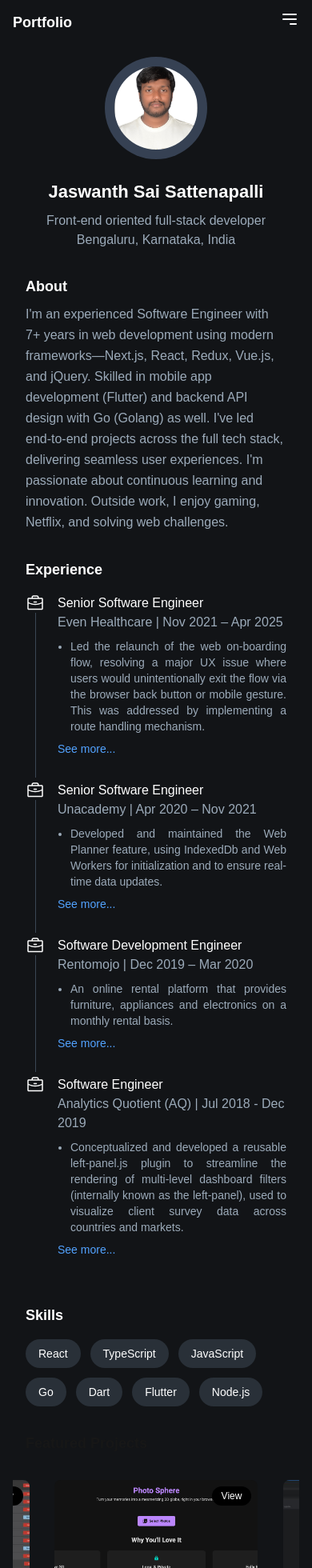
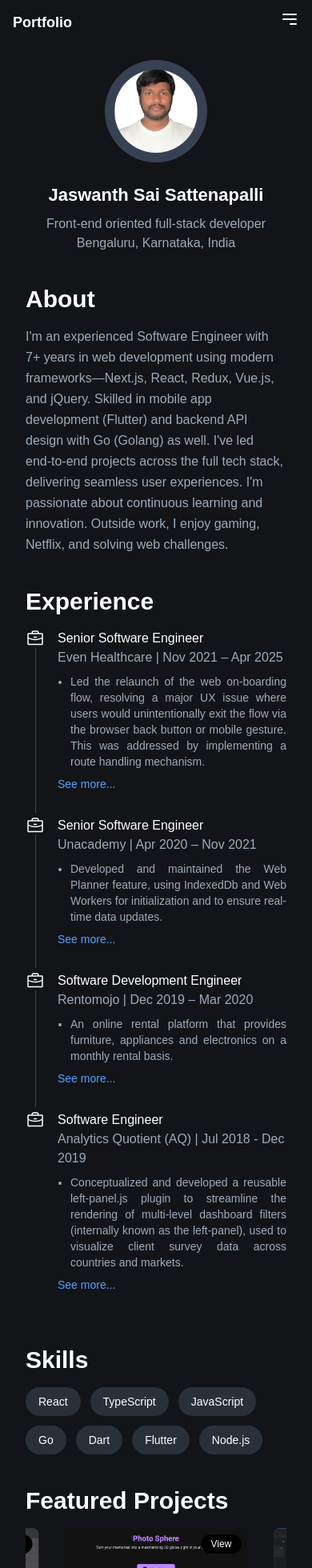
Before and after one commit to Jassu225/portfolio-v3, a Next.js app: page / in a window 390 px wide. Shown: the top 1960 px of the page at 80% size. Built offline with nearby package versions, Linux system fonts and the light colour scheme.

Commit message:
Enhance layout and styling across sections for improved responsiveness; update Contact section with links and remove form; add react-icons dependency.

```diff
--- a/ai/init.md
+++ b/ai/init.md
@@ -296,7 +296,7 @@ Log your analysis and decisions in `project-log.md`:
 - [x] **Entry Structure:**
   - `[TIMESTAMP] - <One-liner description of the change> (Task: #ID.SUB_ID)`
 - [x] **Details:**
-  - **Timestamp:** Use the ISO 8601 format (e.g., `YYYY-MM-DDTHH:MM:SSZ`).
+  - **Timestamp:** Use the **current, precise** ISO 8601 format (e.g., `YYYY-MM-DDTHH:MM:SSZ`). Do not round or approximate the time.
   - **Description:** Must be clear and concise for both human and AI understanding.
   - **Task ID:** Reference the relevant task or sub-task ID from `.taskmaster/tasks/tasks.json`. If not applicable, use `(Task: N/A)`.
 
--- a/package.json
+++ b/package.json
@@ -13,7 +13,8 @@
     "embla-carousel-react": "^8.6.0",
     "next": "15.3.4",
     "react": "^19.0.0",
-    "react-dom": "^19.0.0"
+    "react-dom": "^19.0.0",
+    "react-icons": "^5.5.0"
   },
   "devDependencies": {
     "@eslint/eslintrc": "^3",
--- a/src/app/page.tsx
+++ b/src/app/page.tsx
@@ -3,7 +3,7 @@ import About from '@/components/features/sections/About';
 import Skills from '@/components/features/sections/Skills';
 import Background from '@/components/features/sections/Background';
 import Projects from '@/components/features/sections/Projects';
-// import Contact from '@/components/features/sections/Contact';
+import Contact from '@/components/features/sections/Contact';
 
 export default function Home() {
   return (
@@ -13,7 +13,7 @@ export default function Home() {
       <Background />
       <Skills />
       <Projects />
-      {/* <Contact /> */}
+      <Contact />
       {/* Other sections will be added here */}
     </>
   );
--- a/src/components/features/sections/About.tsx
+++ b/src/components/features/sections/About.tsx
@@ -3,9 +3,9 @@ import { personalInfo } from '@/lib/data';
 
 const About = () => {
   return (
-    <section id="about" className="py-4 px-4 scroll-m-16">
+    <section id="about" className="py-5 px-4 scroll-m-16">
       <div className="container mx-auto">
-        <h2 className="text-lg lg:text-2xl font-bold text-white mb-2 lg:mb-4 font-space-grotesk">About</h2>
+        <h2 className="text-3xl font-bold text-white mb-4 lg:mb-8">About</h2>
         <p className="text-[#9CABBA] text-base lg:text-lg font-normal leading-relaxed lg:leading-loose font-space-grotesk">
           {personalInfo.about}
         </p>
--- a/src/components/features/sections/Background.tsx
+++ b/src/components/features/sections/Background.tsx
@@ -4,9 +4,9 @@ import ExperienceItem from '@/components/elements/ExperienceItem';
 
 const Background = () => {
   return (
-    <section id="experience" className="py-4 px-4 scroll-m-16">
+    <section id="experience" className="py-5 px-4 scroll-m-16">
       <div className="container mx-auto">
-        <h2 className="text-lg lg:text-2xl font-bold text-white mb-4 font-space-grotesk">Experience</h2>
+        <h2 className="text-3xl font-bold text-white mb-4 lg:mb-8">Experience</h2>
         <div className="flex flex-col gap-1">
           {experiences.map((experience, index) => (
             <ExperienceItem
--- a/src/components/features/sections/Contact.tsx
+++ b/src/components/features/sections/Contact.tsx
@@ -1,33 +1,34 @@
 import React from 'react';
+import { FaEnvelope, FaLinkedin } from 'react-icons/fa';
 
 const Contact = () => {
   return (
-    <section id="contact" className="py-4 px-4">
+    <section id="contact" className="py-5 px-4 scroll-m-16">
       <div className="container mx-auto">
-        <h2 className="text-lg font-bold text-white mb-4 font-space-grotesk">Contact</h2>
-        <form className="flex flex-col gap-4">
-          <input
-            type="text"
-            placeholder="Name"
-            className="p-2 rounded bg-[#1A1E23] text-white border border-[#3B4754] focus:outline-none focus:ring-2 focus:ring-blue-500"
-          />
-          <input
-            type="email"
-            placeholder="Email"
-            className="p-2 rounded bg-[#1A1E23] text-white border border-[#3B4754] focus:outline-none focus:ring-2 focus:ring-blue-500"
-          />
-          <textarea
-            placeholder="Message"
-            rows={4}
-            className="p-2 rounded bg-[#1A1E23] text-white border border-[#3B4754] focus:outline-none focus:ring-2 focus:ring-blue-500"
-          ></textarea>
-          <button
-            type="submit"
-            className="p-2 rounded bg-blue-600 text-white font-semibold hover:bg-blue-700 transition-colors"
+        <h2 className="text-3xl font-bold text-white mb-4 lg:mb-8">
+          Contact
+        </h2>
+        <p className="text-lg text-gray-300 max-w-2xl mb-4 lg:mb-8">
+          I&apos;m always open to discussing new projects, creative ideas, or opportunities. Feel free to reach out!
+        </p>
+        <div className="flex justify-start gap-4">
+          <a
+            href="mailto:jaswanthsaisattenapalli@gmail.com"
+            className="inline-flex items-center gap-2 px-6 py-3 rounded-full bg-gray-800 text-white font-semibold hover:bg-gray-700 transition-colors border border-gray-600"
           >
-            Send Message
-          </button>
-        </form>
+            <FaEnvelope />
+            Email
+          </a>
+          <a
+            href="https://www.linkedin.com/in/jaswanth-sai-sattenapalli-b74766128/"
+            target="_blank"
+            rel="noopener noreferrer"
+            className="inline-flex items-center gap-2 px-6 py-3 rounded-full bg-gray-800 text-white font-semibold hover:bg-gray-700 transition-colors border border-gray-600"
+          >
+            <FaLinkedin />
+            LinkedIn
+          </a>
+        </div>
       </div>
     </section>
   );
--- a/src/components/features/sections/Hero.tsx
+++ b/src/components/features/sections/Hero.tsx
@@ -4,7 +4,7 @@ import { personalInfo } from '@/lib/data';
 
 const Hero = () => {
   return (
-    <section id="hero" className="py-4 px-4 scroll-m-16">
+    <section id="hero" className="py-5 px-4 scroll-m-16">
       <div className="container mx-auto flex flex-col items-center gap-6 lg:gap-8">
         <div className="relative w-32 h-32 lg:w-40 lg:h-40 rounded-full p-3 sm:p-4 bg-gray-700">
           <div className="relative w-full h-full rounded-full overflow-hidden">
--- a/src/components/features/sections/Projects.tsx
+++ b/src/components/features/sections/Projects.tsx
@@ -10,13 +10,13 @@ const Projects = () => {
   const isDesktop = useMediaQuery('(min-width: 1024px)');
 
   return (
-    <section id="projects" className="py-4 scroll-m-16">
+    <section id="projects" className="py-5 px-4 scroll-m-16">
       <div className="container mx-auto">
-        <h2 className="text-lg font-bold mb-8 px-4">
+        <h2 className="text-3xl font-bold text-white mb-4 lg:mb-8">
           Featured Projects
         </h2>
         {isDesktop ? (
-          <div className="grid grid-cols-1 md:grid-cols-2 lg:grid-cols-3 gap-8 px-4">
+          <div className="grid grid-cols-1 md:grid-cols-2 lg:grid-cols-3 gap-8">
             {projects.map((project, index) => (
               <ProjectCard key={index} project={project} />
             ))}
--- a/src/components/features/sections/Skills.tsx
+++ b/src/components/features/sections/Skills.tsx
@@ -4,9 +4,9 @@ import SkillTag from '@/components/elements/SkillTag';
 
 const Skills = () => {
   return (
-    <section id="skills" className="py-4 px-4 scroll-m-16">
+    <section id="skills" className="py-5 px-4 scroll-m-16">
       <div className="container mx-auto">
-        <h2 className="text-lg lg:text-2xl font-bold text-white mb-4 font-space-grotesk">Skills</h2>
+        <h2 className="text-3xl font-bold text-white mb-4 lg:mb-8">Skills</h2>
         <div className="flex flex-wrap gap-3 lg:gap-4">
           {skills.map((skill, index) => (
             <SkillTag key={index} name={skill.name} />
```
Also changed, not shown: .taskmaster/tasks/tasks.json, 2 other files (tests, documents, lock files or other folders).
